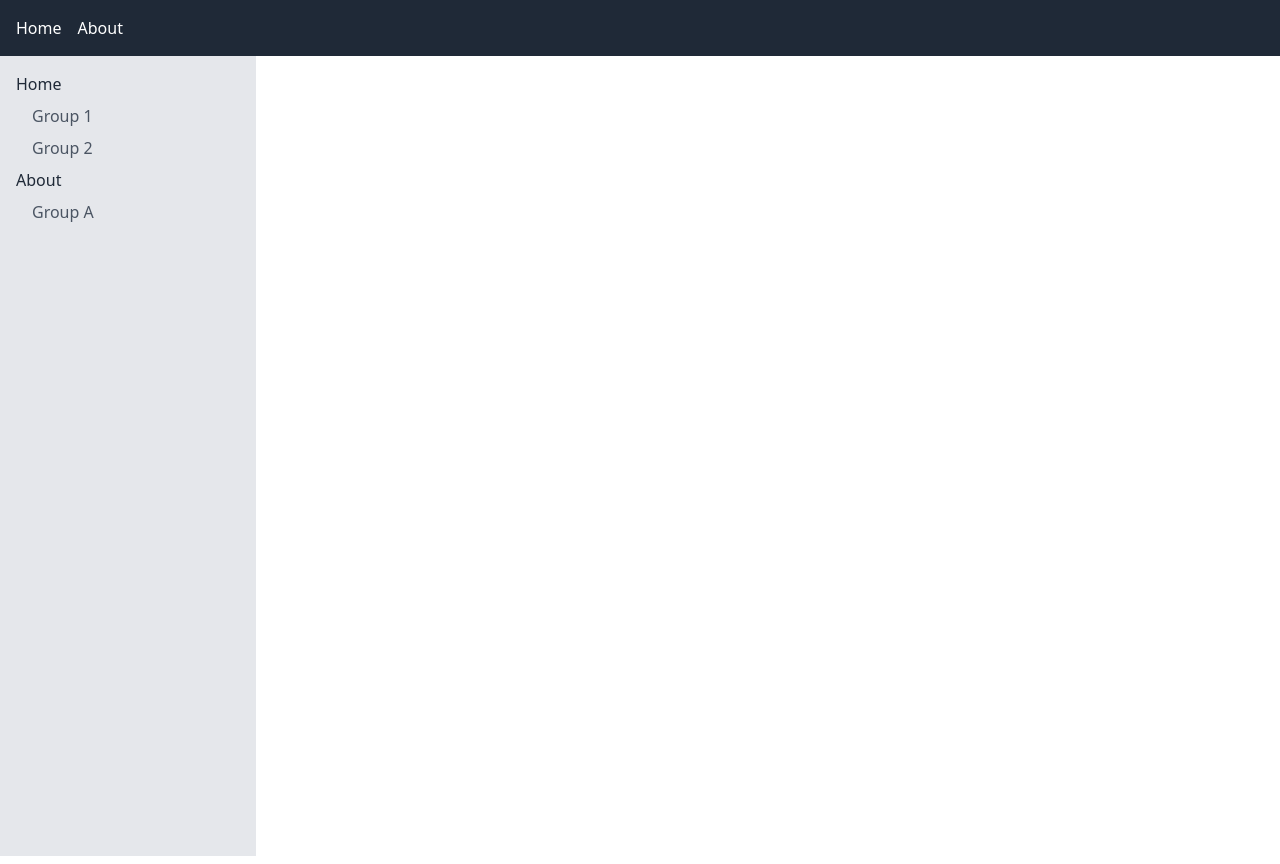
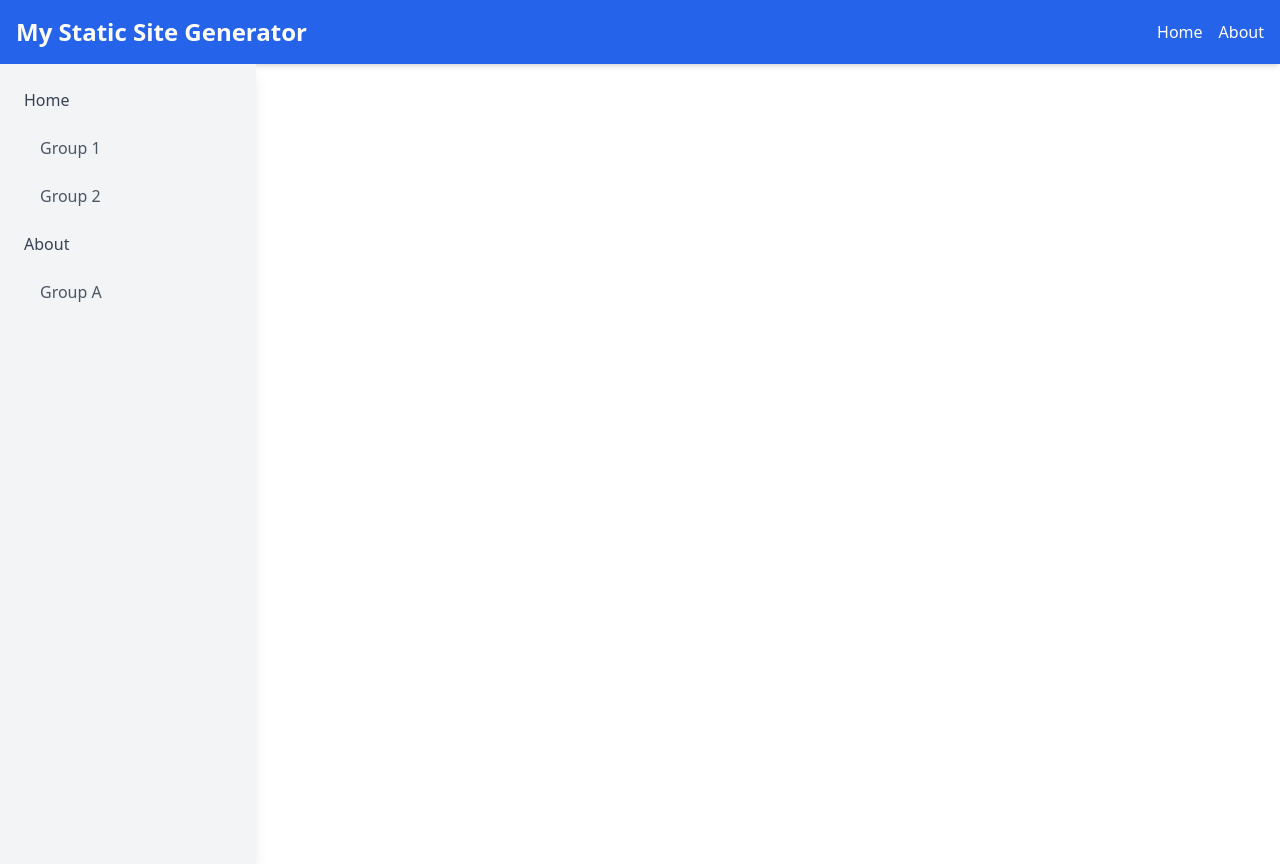
Before and after one commit to aaronlamz/navpress, a Vue app: page / in a window 1280 px wide. Built offline with nearby package versions, Linux system fonts and the light colour scheme.

Commit message:
style:fix

```diff
--- a/src/components/Navbar.vue
+++ b/src/components/Navbar.vue
@@ -1,10 +1,13 @@
 <template>
-  <nav class="bg-gray-800 p-4">
-    <ul class="flex space-x-4">
-      <li v-for="item in nav" :key="item.link">
-        <router-link :to="item.link" class="text-white hover:text-gray-400">{{ item.text }}</router-link>
-      </li>
-    </ul>
+  <nav class="bg-blue-600 p-4 shadow-md">
+    <div class="container mx-auto flex justify-between items-center">
+      <div class="text-white text-2xl font-bold">My Static Site Generator</div>
+      <ul class="flex space-x-4">
+        <li v-for="item in nav" :key="item.link">
+          <router-link :to="item.link" class="text-white hover:text-gray-200">{{ item.text }}</router-link>
+        </li>
+      </ul>
+    </div>
   </nav>
 </template>
 
--- a/src/components/Sidebar.vue
+++ b/src/components/Sidebar.vue
@@ -1,11 +1,11 @@
 <template>
-  <aside class="bg-gray-200 w-64 min-h-screen p-4">
-    <ul>
-      <li v-for="item in sidebar" :key="item.link" class="mb-2">
-        <router-link :to="item.link" class="text-gray-800 hover:text-gray-600">{{ item.text }}</router-link>
+  <aside class="bg-gray-100 w-64 min-h-screen p-4 shadow-lg">
+    <ul class="space-y-2">
+      <li v-for="item in sidebar" :key="item.link">
+        <router-link :to="item.link" class="block text-gray-700 hover:bg-blue-100 p-2 rounded">{{ item.text }}</router-link>
         <ul v-if="item.items" class="ml-4 mt-2 space-y-2">
           <li v-for="group in item.items" :key="group.link">
-            <a @click="scrollTo(group.link)" class="text-gray-600 hover:text-gray-800">{{ group.text }}</a>
+            <a @click="scrollTo(group.link)" class="block text-gray-600 hover:bg-gray-200 p-2 rounded">{{ group.text }}</a>
           </li>
         </ul>
       </li>
```
